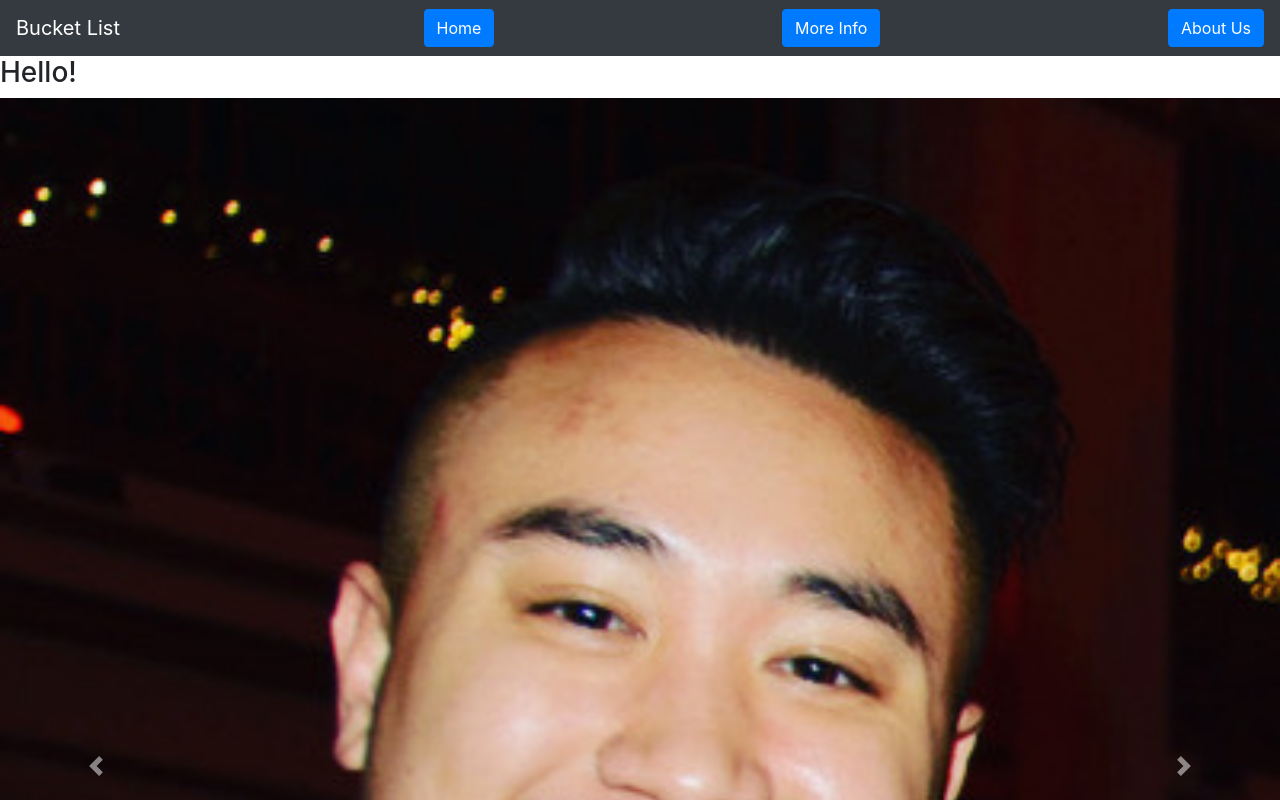
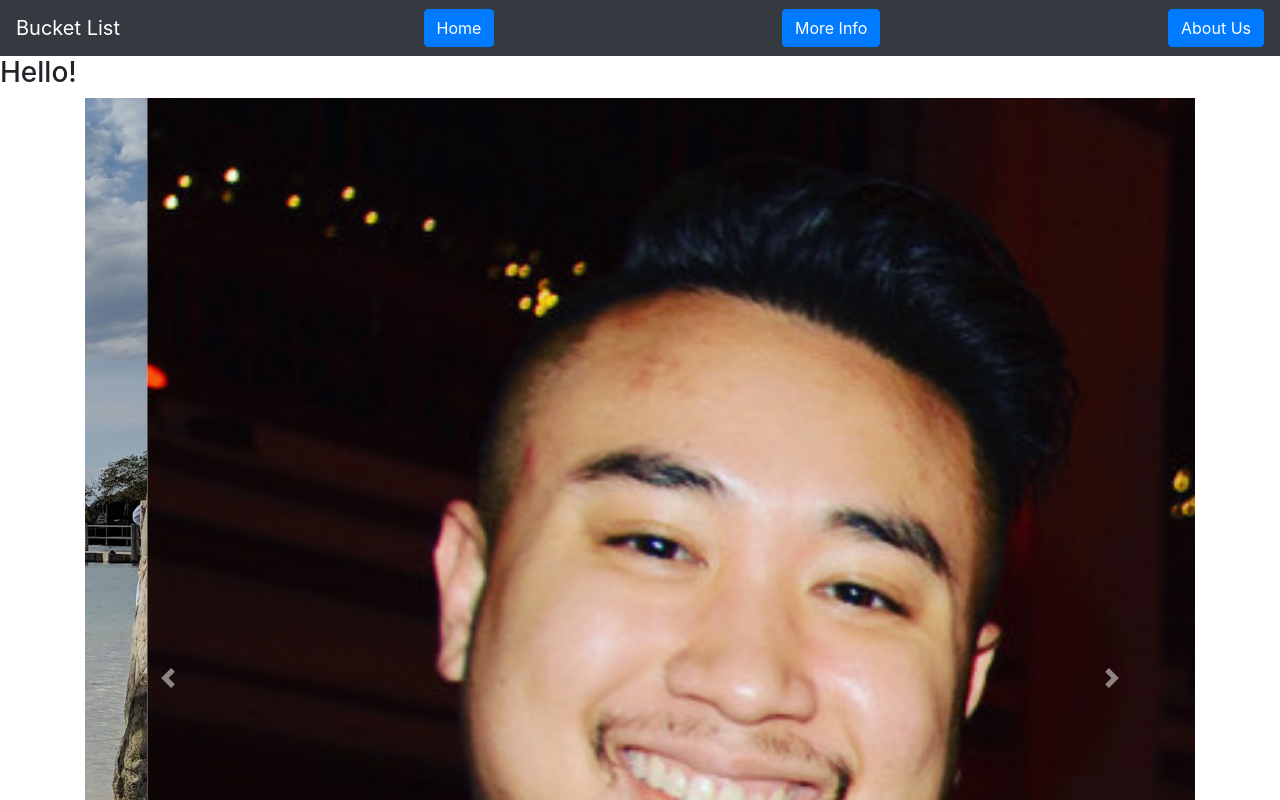
Before and after one commit to TheBuckateers/Bucket-List, a React (Create React App) app: page /more-info in a window 1280 px wide. Shown: the top 800 px of the page. Built offline with nearby package versions, Linux system fonts and the light colour scheme.

Commit message:
carousel info

```diff
--- a/src/components/MoreInfo.js
+++ b/src/components/MoreInfo.js
@@ -1,18 +1,19 @@
 import { Component } from "react";
-// import Container from "react-bootstrap/Container";
+import Container from "react-bootstrap/Container";
 import Carousel from 'react-bootstrap/Carousel'
 // import Row from "react-bootstrap/Row";
 
 // import BucketItem from "./BucketItem";
 import clarissa from "../img/clarissa.jpg";
 import mark from "../img/Mark.jpg";
-import heather from "../img/Heather.jpg";
+import heather from "../img/Heather.jpeg";
 
 class MoreInfo extends Component {
   render() {
     return (
       <>
         <h3>Hello!</h3>
+        <Container>
           <Carousel>
             <Carousel.Item>
               <img
@@ -48,6 +49,13 @@ class MoreInfo extends Component {
               </Carousel.Caption>
             </Carousel.Item>
           </Carousel>
+        </Container>
+        <Container>
+          {/* Icons for overlays or  */}
+        </Container>
+        <Container>
+
+        </Container>
       </>
     );
   }
```
Lines whose indentation alone changed are shown as unchanged.
